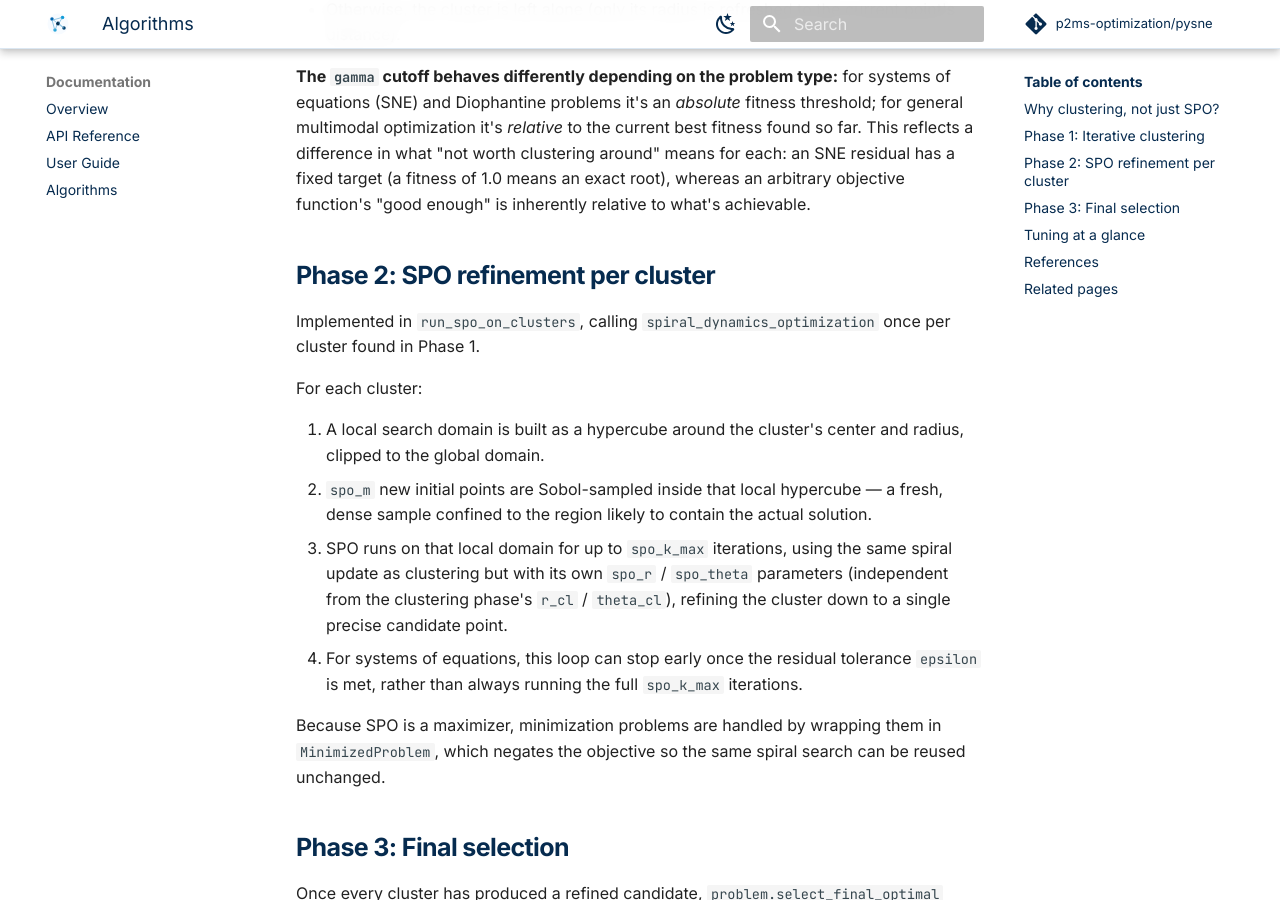
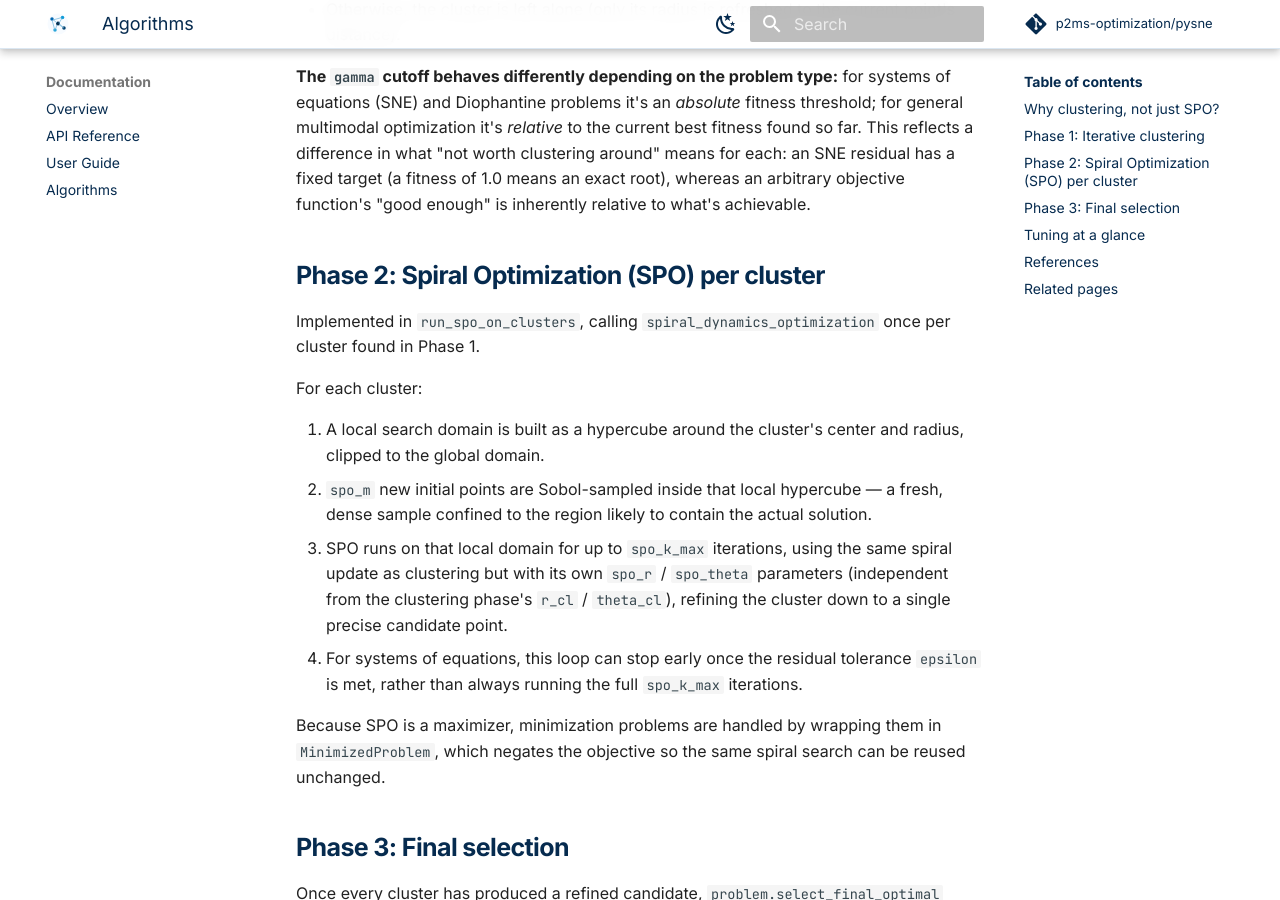
Before and after one commit to p2ms-optimization/pysne-web, an MkDocs documentation site: the page built from docs/documentation/algorithms.md, in a window 1280 px wide and 900 px high, scrolled down 1687 px. Built offline with MkDocs 1.6.1 and Material for MkDocs 9.7.7, drawn with Linux system fonts in a browser that asks for light colours; comment, search, counter and statistics services are not loaded; some of the changed text lies outside the part shown.

Commit message:
Update algorithms

```diff
--- a/docs/documentation/algorithms.md
+++ b/docs/documentation/algorithms.md
@@ -77,7 +77,7 @@ residual has a fixed target (a fitness of 1.0 means an exact root),
 whereas an arbitrary objective function's "good enough" is inherently
 relative to what's achievable.
 
-## Phase 2: SPO refinement per cluster
+## Phase 2: Spiral Optimization (SPO) per cluster
 
 Implemented in `run_spo_on_clusters`, calling `spiral_dynamics_optimization`
 once per cluster found in Phase 1.
```
Also changed, not shown: other parts of docs/documentation/algorithms.md (+1 -1 lines).
